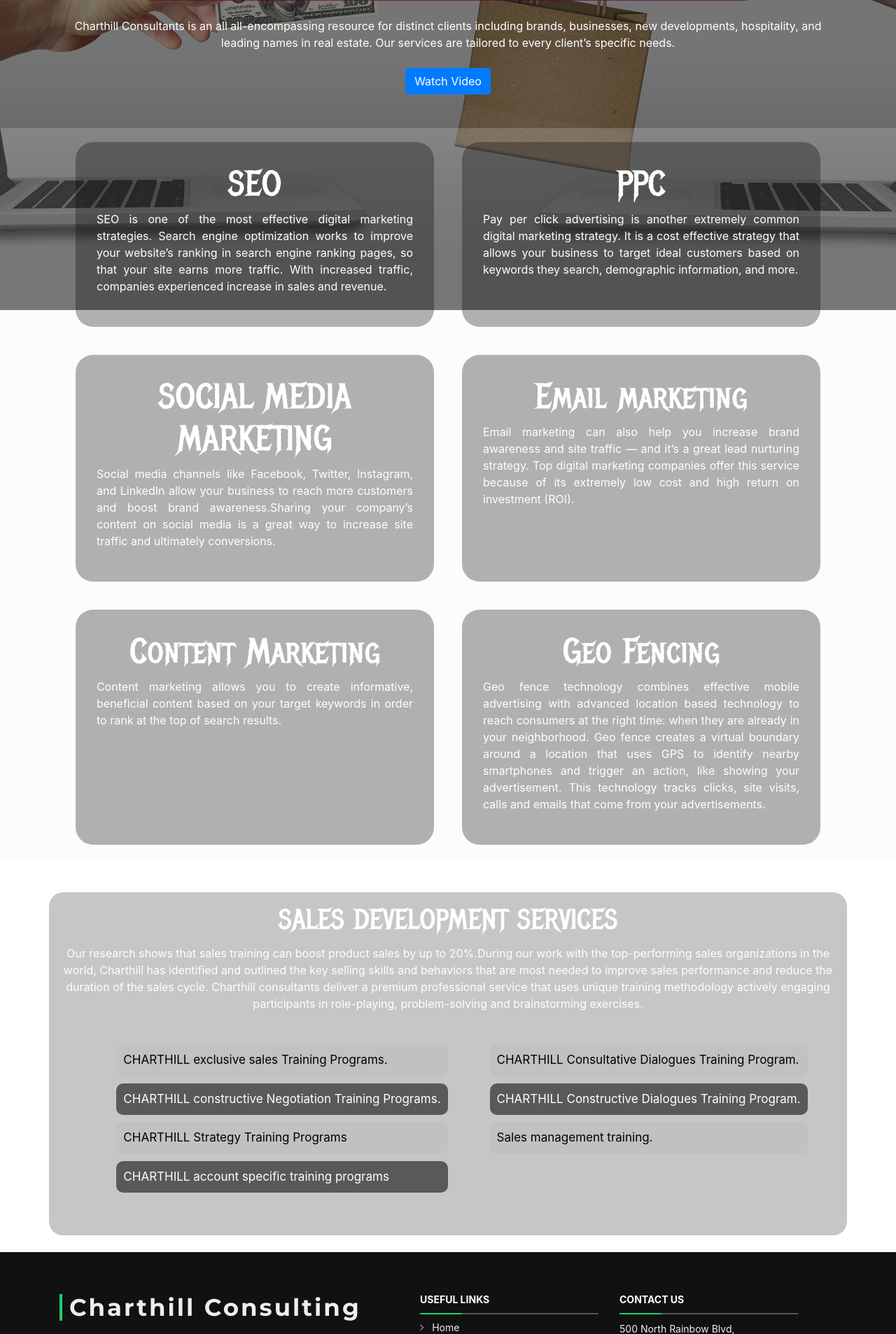
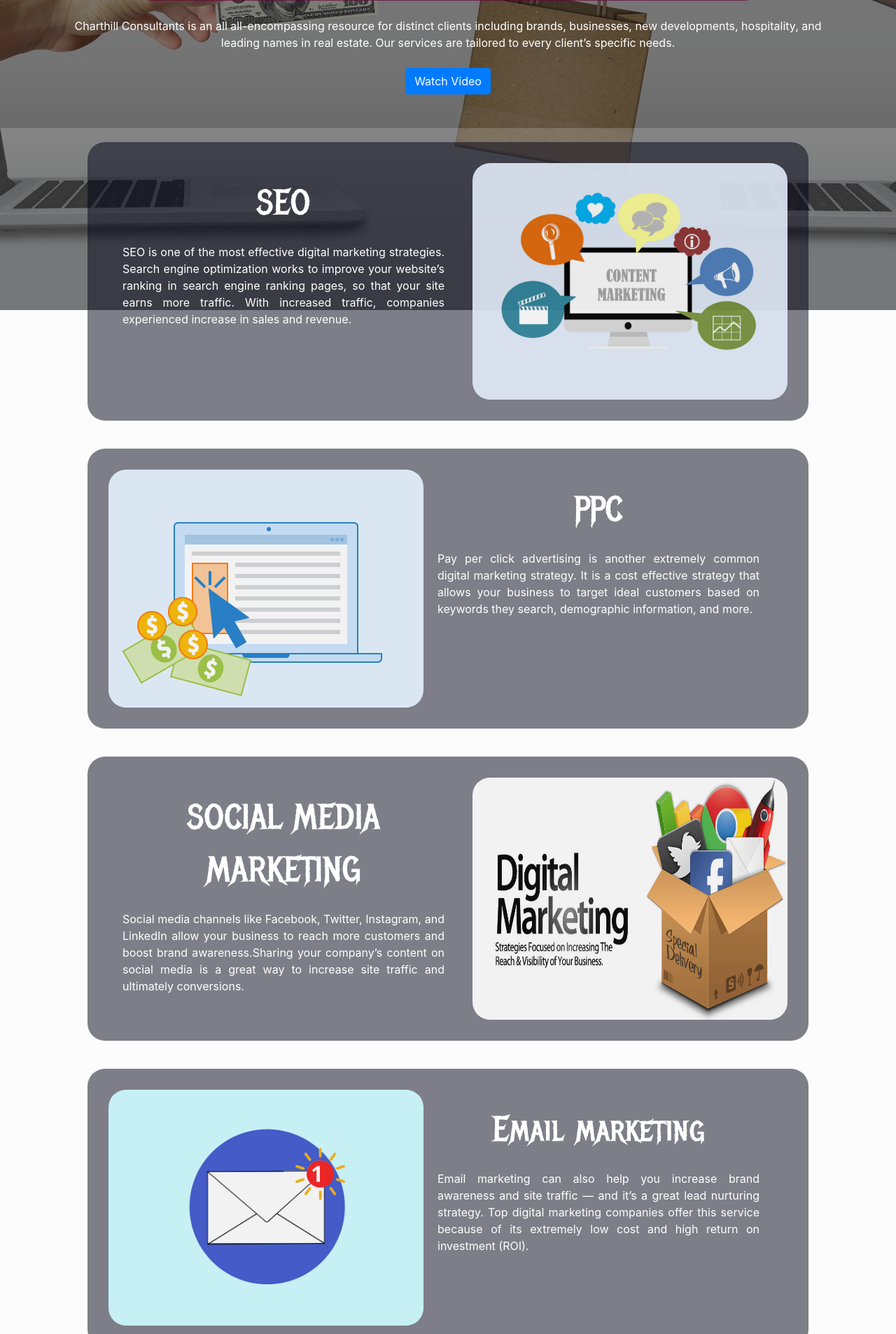
Before and after one commit to sarbjotsabharwal/consultant, a PHP site: the page made by Sales & Marketing.php in a window 1280 px wide. Shown: the part 357-2263 px from the top of the page at 70% size. Run offline with PHP 8.4, Linux system fonts and the light colour scheme; some libraries are stand-ins or nearby versions; some web fonts are replaced.

Commit message:
sales and marketing complete

```diff
--- a/Sales & Marketing.php
+++ b/Sales & Marketing.php
@@ -183,10 +183,12 @@
         }
 
         .container-box {
-            width: 40vw;
+            display: flex;
+            flex-wrap: wrap;
+            /* width: 40vw; */
             /* height: vh; */
             /* background: rgb(3, 167, 44); */
-            background: rgba(0, 0, 0, 0.3);
+            background: rgba(1, 0, 20, 0.5);
             padding: 30px;
             margin: 20px;
             border-radius: 25px;
@@ -196,27 +198,28 @@
 
         .container-box p {
             text-align: justify;
+            width: 500px;
+            padding: 20px;
+            margin-right: 20px;
         }
 
-        .container-box h3 {
+        .container-box p span {
             font-family: 'Metal Mania', cursive;
             font-size: 50px;
+            display: block;
+            text-align: center;
+            margin-bottom: 20px;
         }
 
-        .container-box {
-            /* background: url('assets/img/sales and marketing/content-3679757_960_720.webp') no-repeat center center/cover; */
-        }
+        .container-box img {
+            /* float: right; */
+            /* position: relative; */
+            /* height:100%;
+            width: 100%; */
+            width: 450px;
+            border-radius: 25px;
+            opacity: .9;
 
-        #container-box-1::before {
-            content: "";
-            background: url('assets/img/sales and marketing/content-3679757_960_720.webp');
-            opacity: 0.5;
-            /* top: 0;
-            left: 0;
-            bottom: 0;
-            right: 0; */
-            position: relative;
-            z-index: -1;
         }
     </style>
 </head>
@@ -266,50 +269,53 @@
 
     <div class="container2">
         <div class="container-box" id="container-box-1">
-            <h3>SEO</h3>
             <p>
+                <span>SEO</span>
                 SEO is one of the most effective digital marketing strategies. Search engine optimization works to
                 improve your website’s ranking in search engine ranking pages, so that your site earns more traffic.
                 With increased traffic, companies experienced increase in sales and revenue.
             </p>
+            <img src="assets/img/sales and marketing/content-3679757_960_720.webp" alt="">
         </div>
         <div class="container-box">
-            <h3>PPC</h3>
+            <img src="assets/img/sales and marketing/Pay-per-Click.png" alt="">
             <p>
+                <span>PPC</span>
                 Pay per click advertising is another extremely common digital marketing strategy. It is a cost effective
                 strategy that allows your business to target ideal customers based on keywords they search, demographic
                 information, and more.
             </p>
         </div>
         <div class="container-box">
-            <h3>SOCIAL MEDIA MARKETING
-            </h3>
             <p>
+                <span>SOCIAL MEDIA MARKETING</span>
                 Social media channels like Facebook, Twitter, Instagram, and LinkedIn allow your business to reach more
                 customers and boost brand awareness.Sharing your company’s content on social media is a great way to
                 increase site traffic and ultimately conversions.
             </p>
+            <img src="assets/img/sales and marketing/socialmedia.jpg" alt="">
         </div>
         <div class="container-box">
-            <h3>Email marketing
-            </h3>
+            <img src="assets/img/sales and marketing/email-4800274_960_720.webp" alt="">
             <p>
+                <span>Email marketing</span>
                 Email marketing can also help you increase brand awareness and site traffic — and it’s a great lead
                 nurturing strategy. Top digital marketing companies offer this service because of its extremely low cost
                 and high return on investment (ROI).
             </p>
         </div>
         <div class="container-box">
-            <h3>Content Marketing
-            </h3>
             <p>
+                <span>Content Marketing</span>
                 Content marketing allows you to create informative, beneficial content based on your target keywords in
                 order to rank at the top of search results.
             </p>
+            <img src="assets/img/sales and marketing/content-3679757_960_720.webp" alt="">
         </div>
         <div class="container-box">
-            <h3> Geo Fencing </h3>
+            <img src="assets/img/sales and marketing/Geo-Fence-Location-Targeting.jpg" alt="">
             <p>
+                <span> Geo Fencing </span>
                 Geo fence technology combines effective mobile advertising with advanced location based technology to
                 reach consumers at the right time: when they are already in your neighborhood. Geo fence creates a
                 virtual boundary around a location that uses GPS to identify nearby smartphones and trigger an action,
@@ -325,7 +331,7 @@
     <br><br>
 
     <div class="container"
-        style="background: rgba(141, 141, 141, 0.5);color:white;width: 100vw;padding: 15px;border-radius: 20px;">
+        style="background: rgba(0, 0, 0, 0.4);color:white;width: 100vw;padding: 15px;border-radius: 20px;">
         <h5 class="card-title" style="font-weight: normal;font-size: 40px;">SALES DEVELOPMENT SERVICES</h5>
         <p style="text-align: center;">Our research shows that sales training can boost product sales by up to
             20%.During our work with the top-performing sales organizations in the world, Charthill has identified and
```
Also changed, not shown: assets/img/sales and marketing/seo-758264_1920.jpg (added).
